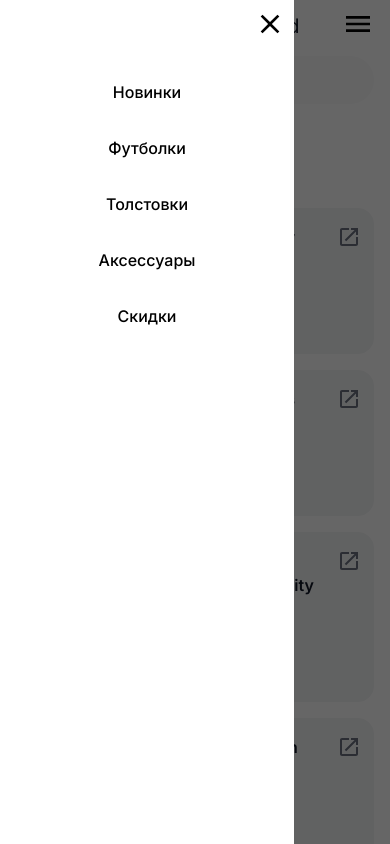
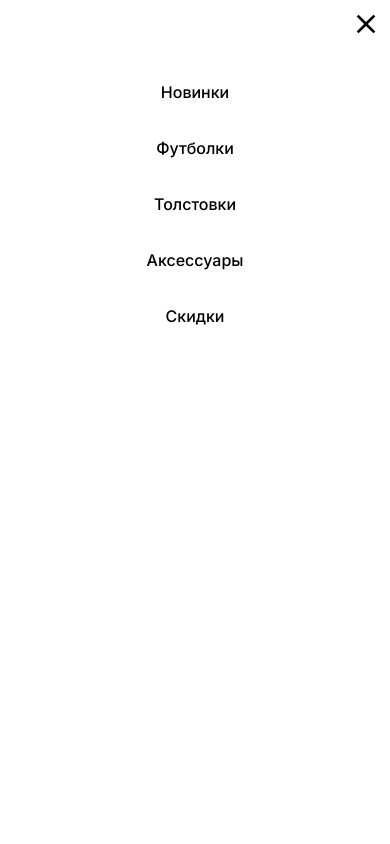
Before and after one commit to egor-baranov/sitebook, a Next.js app: page / in a window 390 px wide. Both pictures are taken after a click on the button 358 px from the left and 24 px from the top of the page. Shown: the top 844 px of the page. Built offline with nearby package versions, Linux system fonts and the light colour scheme.

Commit message:
Update MobileNavBar.tsx

```diff
--- a/components/MobileNavBar.tsx
+++ b/components/MobileNavBar.tsx
@@ -34,7 +34,7 @@ const DropdownMenu: React.FC<{ onHide: Function }> = ({onHide}) => {
 
     return (
         <div className={clsx("w-full fixed bg-black/60", styles.menu)} onMouseDown={() => onHide()}>
-            <div className="relative h-full flex-row mr-24 bg-white" onMouseDown={(e) => e.stopPropagation()}>
+            <div className="relative h-full flex-col mb-24 bg-white" onMouseDown={(e) => e.stopPropagation()}>
                 <div className="flex flex-col pt-16">
                     <button className="my-2 mx-4 py-2 px-4 rounded-lg hover:bg-gray-100 flex-shrink-0"
                             onClick={() => {
```
